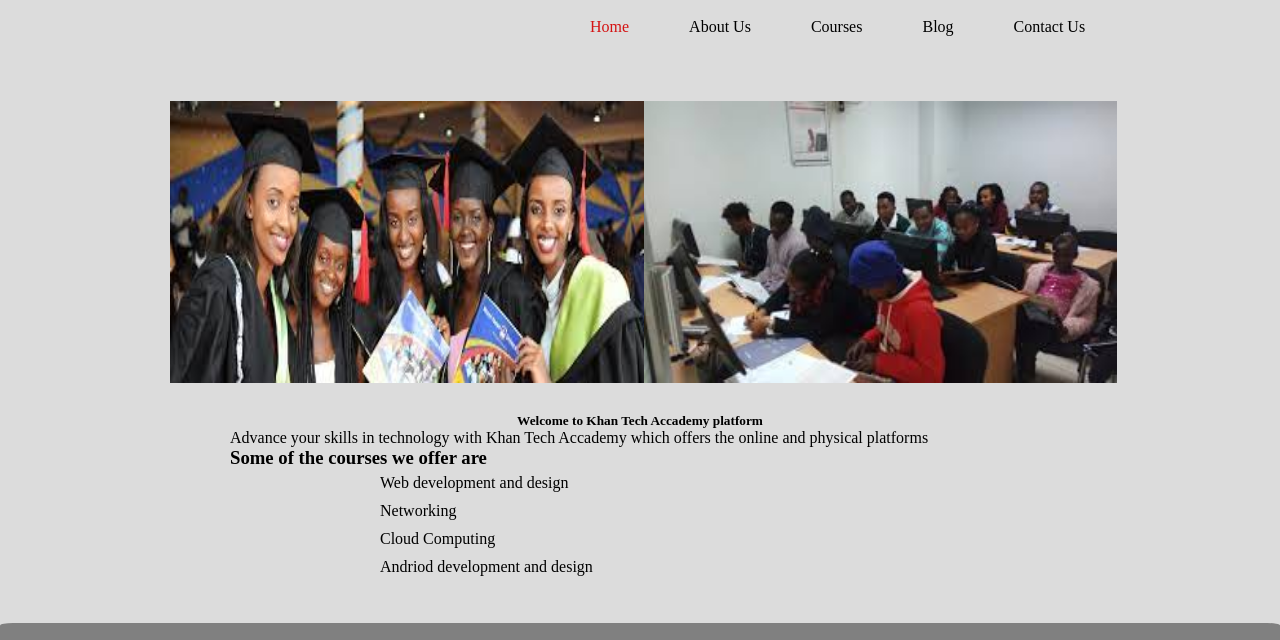
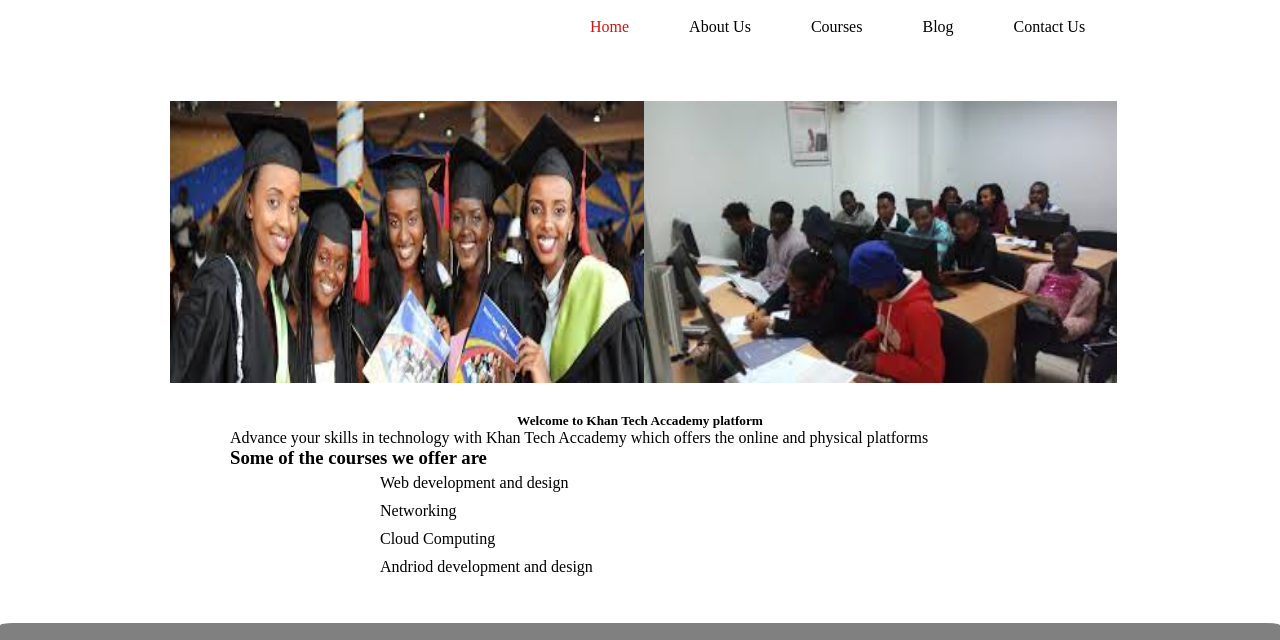
Before and after one commit to MartinOtieno/div, a plain HTML site: page index.html in a window 1280 px wide. Shown: the part 137-777 px from the top of the page. Drawn offline with nearby package versions, Linux system fonts and the light colour scheme; a web font is replaced by a local one.

```diff
--- a/style.css
+++ b/style.css
@@ -4,7 +4,8 @@
     padding: 0px;
 }
 body{
-    background-color:gainsboro;
+    /* background-color:gainsboro; */
+    /* background-image: */
     margin: 0px;
     padding: 0px;
 }
```
